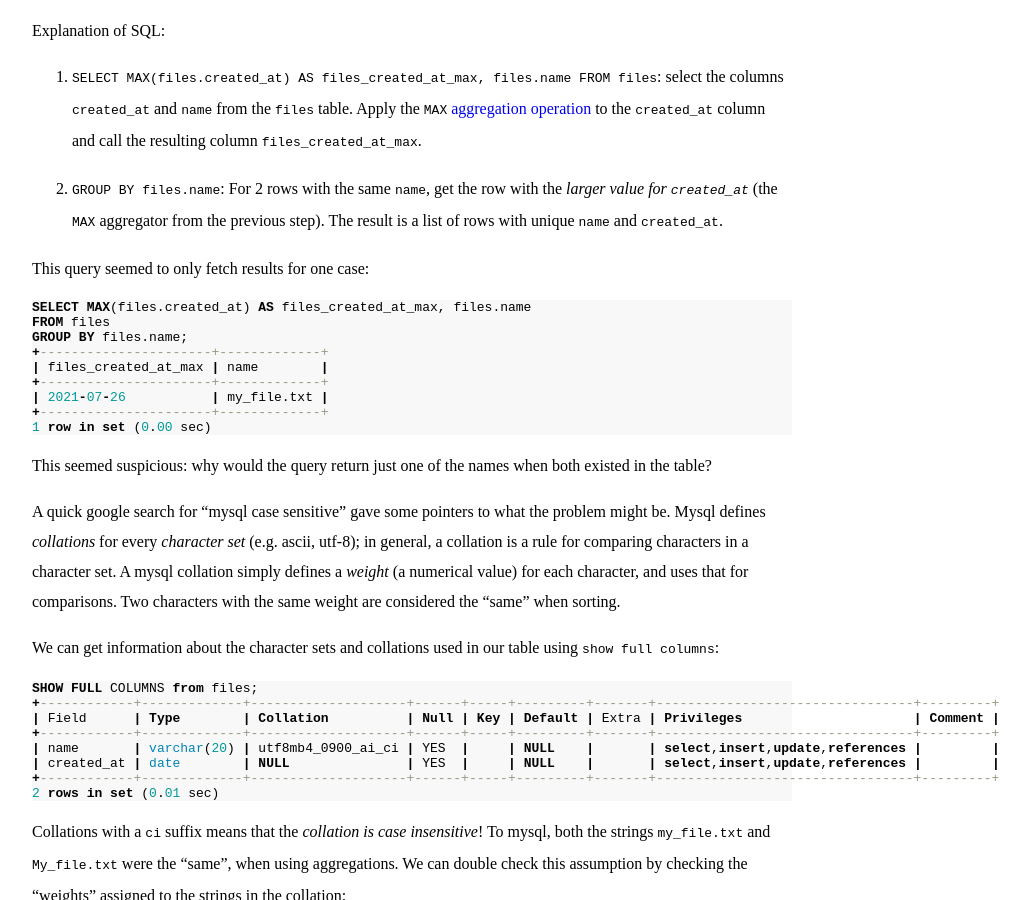
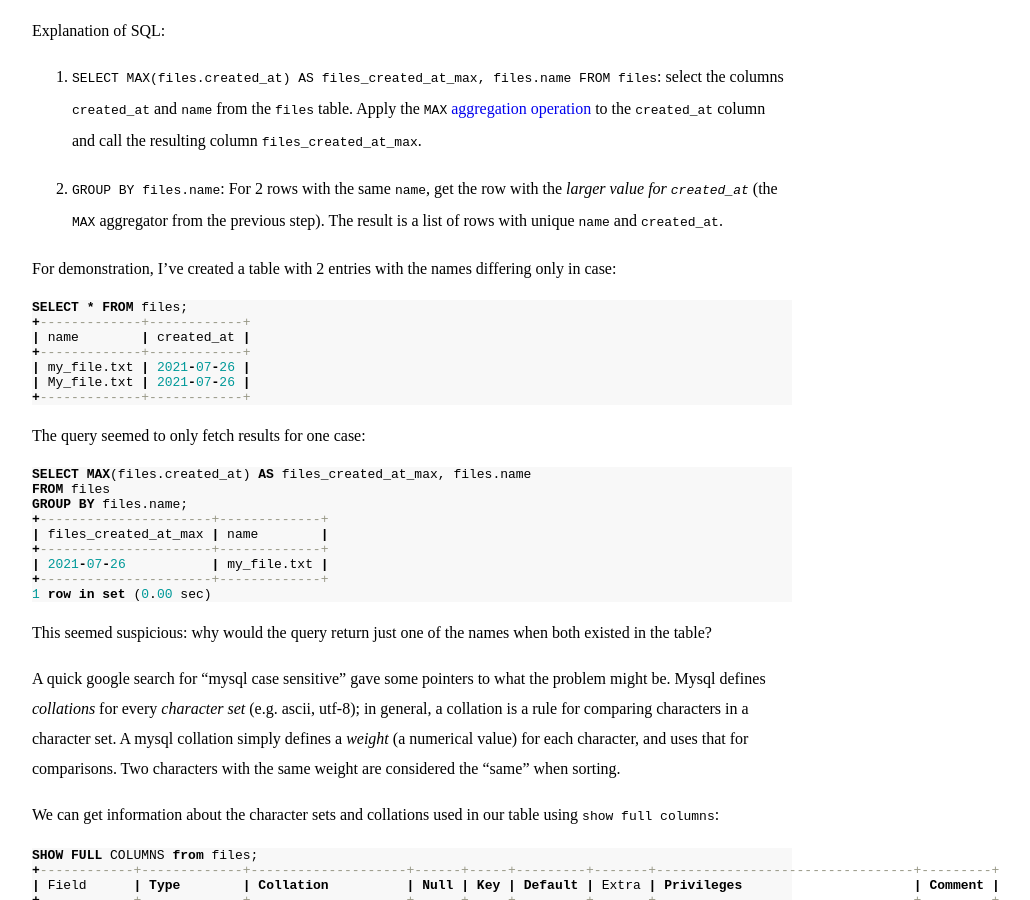
Before and after one commit to pratikmallya/pratikmallya.github.io, a Jekyll site: the page built from _posts/2021-07-25-mysql-cases-sensitivity.md, in a window 1280 px wide and 900 px high, scrolled down 741 px. Shown: the whole window, without its empty margins (228-1258 px from the left). Built offline with Jekyll 4.4.1, drawn with Linux system fonts in a browser that asks for light colours.

Commit message:
Clarify the demo

````diff
--- a/_posts/2021-07-25-mysql-cases-sensitivity.md
+++ b/_posts/2021-07-25-mysql-cases-sensitivity.md
@@ -46,7 +46,20 @@ The result is a list of rows with unique `name` and `created_at`.
 
 [aggregation operation]: https://dev.mysql.com/doc/refman/8.0/en/aggregate-functions.html
 
-This query seemed to only fetch results for one case:
+For demonstration, I've created a table with 2 entries with the names differing
+only in case:
+
+```sql
+SELECT * FROM files;
++-------------+------------+
+| name        | created_at |
++-------------+------------+
+| my_file.txt | 2021-07-26 |
+| My_file.txt | 2021-07-26 |
++-------------+------------+
+```
+
+The query seemed to only fetch results for one case:
 
 ```sql
 SELECT MAX(files.created_at) AS files_created_at_max, files.name
````
